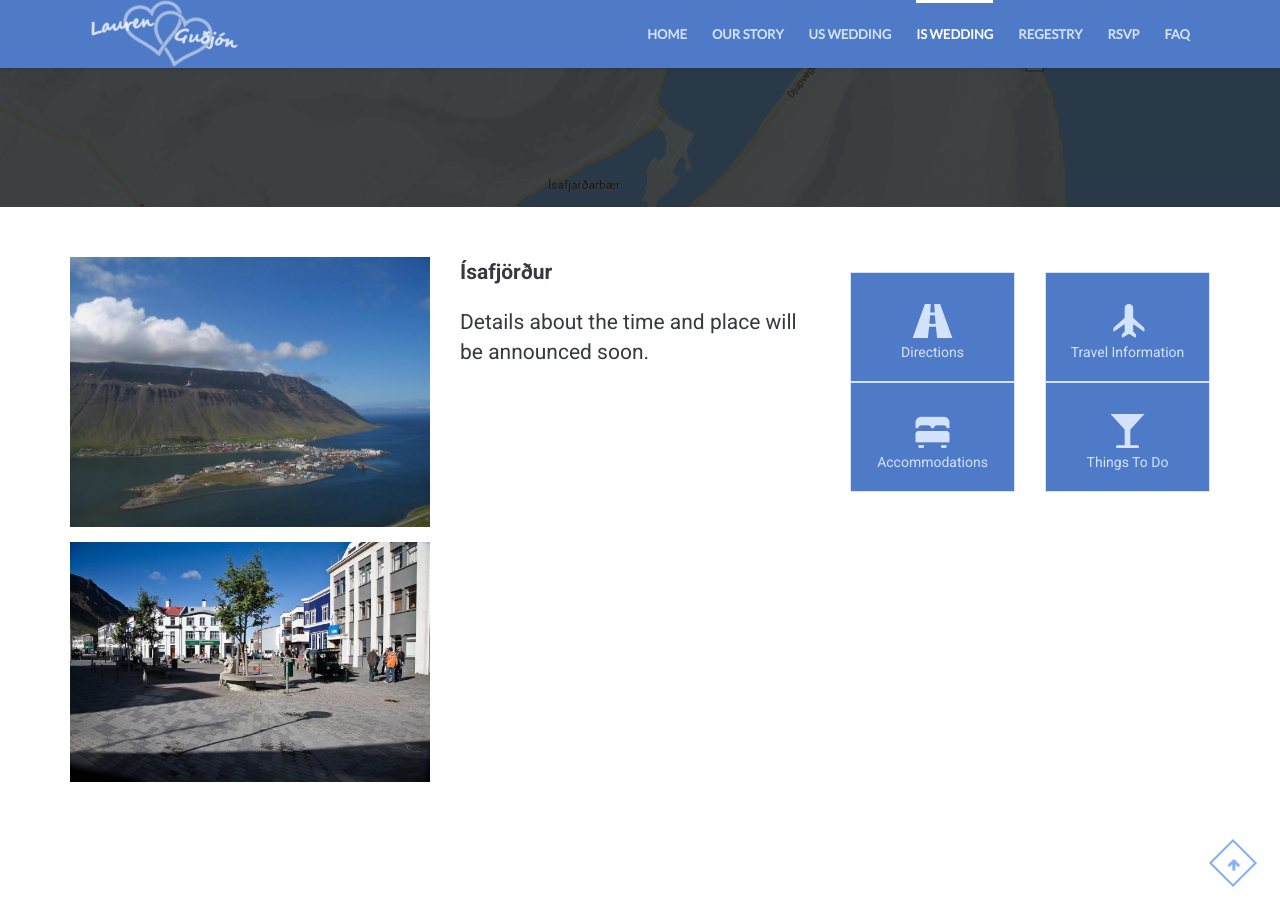
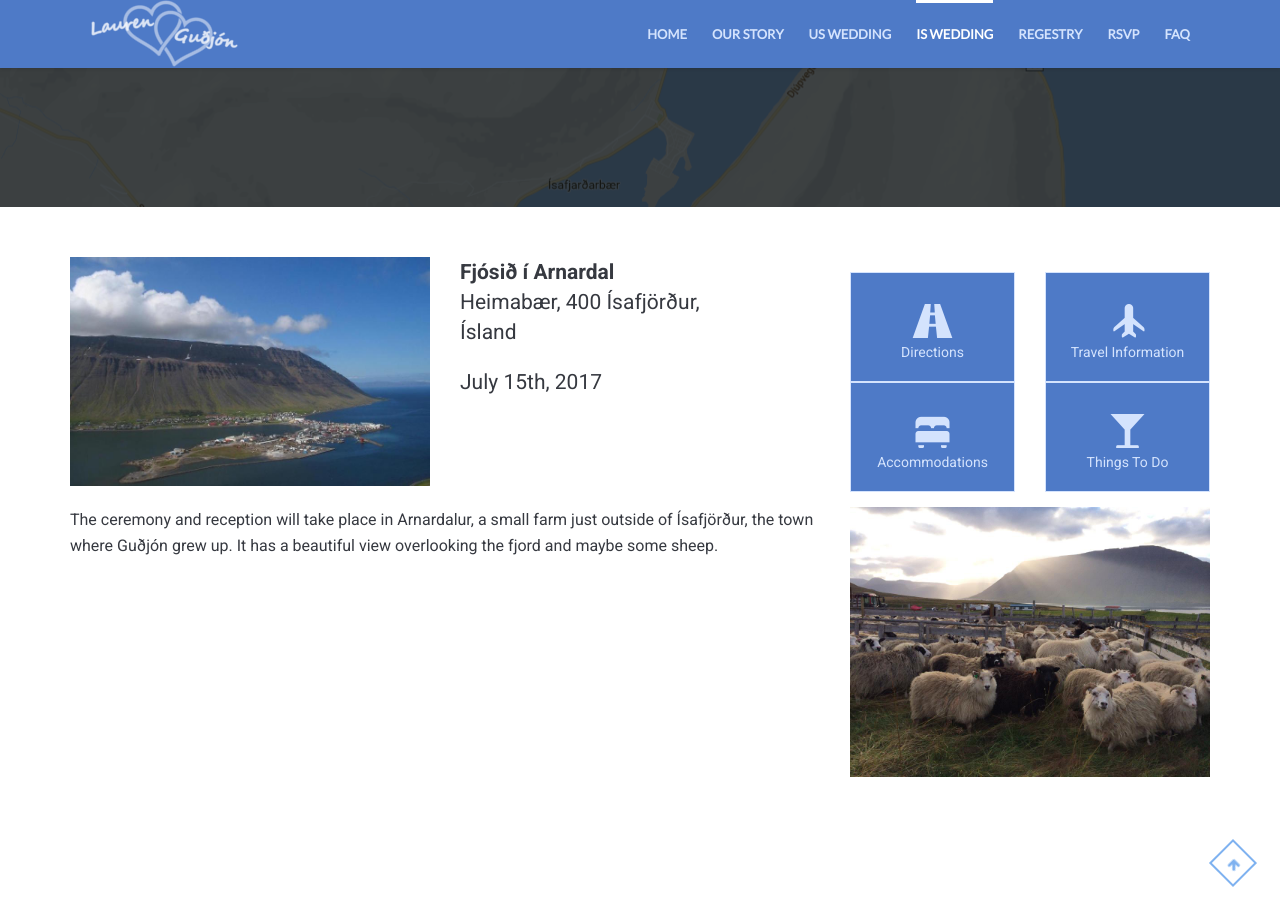
Before and after one commit to geinarm/lsgm-website, a Jekyll site: the page built from index.html, in a window 1280 px wide and 900 px high, scrolled down 3086 px. Built offline with Jekyll 4.4.1, drawn with Linux system fonts in a browser that asks for light colours.

Commit message:
Added Iceland date

```diff
--- a/_includes/is-wedding.html
+++ b/_includes/is-wedding.html
@@ -22,21 +22,22 @@
       <div class="col-lg-4 col-sm-4">
         <img class="img-responsive" src="img/img9.jpg"/>
       </div>
-      <div class=" col-sm-6 col-md-4">
-
-          <address class="address-lg">
-            <strong>Ísafjörður</strong><br>
-          </address>
+      <div class="col-md-4 col-sm-6">
+        <address>
+          <strong>Fjósið í Arnardal</strong><br>
+          Heimabær, 400 Ísafjörður, <br>
+          Ísland
+        </address>
 
         <div class="text-loud">
-          Details about the time and place will be announced soon.
+          July 15th, 2017
         </div>
       </div>
 
       <div class="col-sm-12 col-md-4 link-group">
         <div class="row">
           <div class="col-xs-6 col-sm-3 col-md-6 col-md-offset-0">
-            <a href="https://goo.gl/maps/bndUC113KEx" class="link-btn">
+            <a href="https://goo.gl/maps/MhAeYvPmNSq" class="link-btn">
               <span class="glyphicon glyphicon-road" aria-hidden="true"></span>
               <div>Directions</div>
             </a>
@@ -64,9 +65,14 @@
     </div> <!-- /.row -->
 
     <div class="row">
-      <div class="col-lg-4 col-sm-4 vspace15">
-        <img class="img-responsive" src="img/isafjordur2.jpg"/>
+      <div class="col-lg-8 col-sm-8">
+          <p>
+            The ceremony and reception will take place in Arnardalur, a small farm just outside of Ísafjörður, the town where Guðjón grew up. It has a beautiful view overlooking the fjord and maybe some sheep.
+          </p>
+
       </div>
-    </div> <!-- /.row -->
+        <div class="col-lg-4 col-sm-4">
+          <img class="img-responsive" src="{{ site.github.url }}/img/arnardalur2.jpg"/>
+      </div>
   </div>
 </section>
```
Also changed, not shown: img/arnardalur1.jpg (added), img/arnardalur2.jpg (added), img/img9.jpg, img/isafjordur.jpg.
